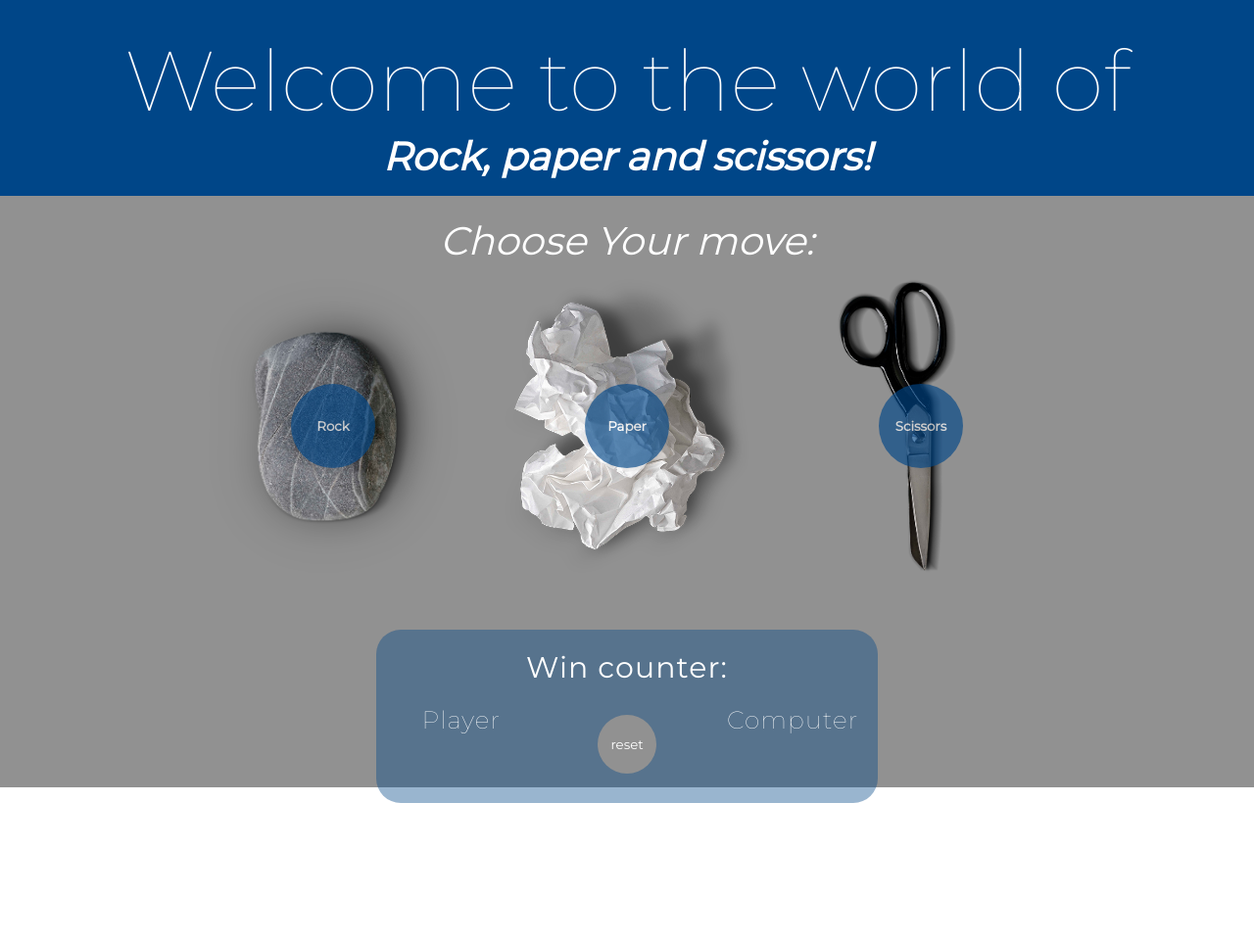
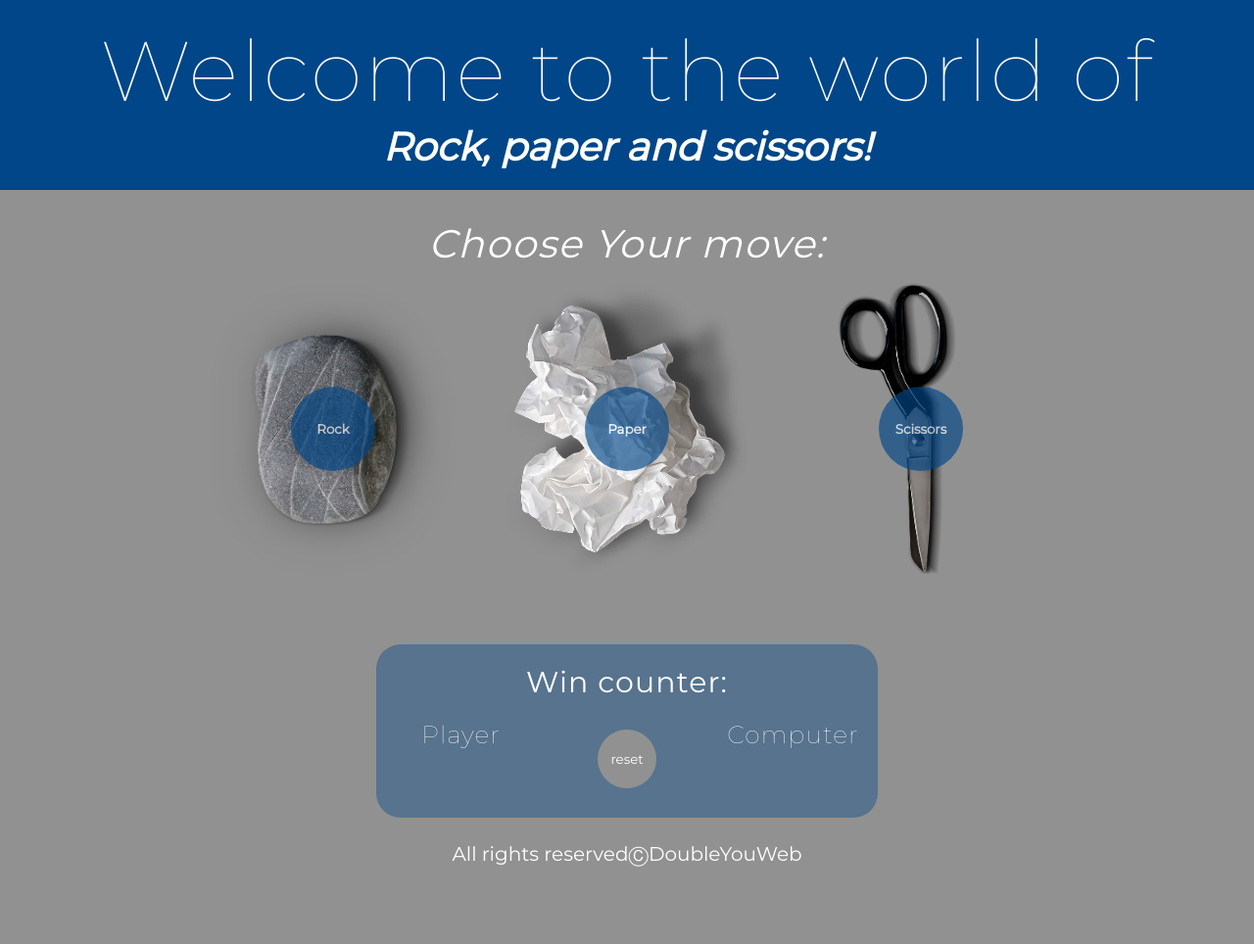
Before and after one commit to zooltar1/javascript-prework, a website: page index.html in a window 1280 px wide. Shown: the whole page at 98% size. Before the commit the page ends 820 px from the top, so only its background shows below. Drawn offline with Linux system fonts and the light colour scheme; a web font is replaced by a local one.

Commit message:
replace styling to new one, add footer, still not responsive version

```diff
--- a/index.html
+++ b/index.html
@@ -2,43 +2,42 @@
 <html lang="en">
 <head>
     <meta charset="UTF-8">
+    <meta name="viewport" content="width=device-width, initial-scale=1, shrink-to-fit=no">
     <title>Kamień, papier, nożyce</title>
     <link href="https://fonts.googleapis.com/css?family=Montserrat:400&display=swap" rel="stylesheet">
     <link href="https://fonts.googleapis.com/css?family=Montserrat:100&display=swap" rel="stylesheet">
-    <link href="http://pl.allfont.net/allfont.css?fonts=montserrat-hairline" rel="stylesheet">
     <link rel="stylesheet" href="css/style.css">
 </head>
 <body>
-    <div class="container">
     <header>
         <h1 class="title">Welcome to the world of</h1>
         <h3 class="subtitle">Rock, paper and scissors!</h3>
     </header>
     <section class="game">
-            <p>Choose Your move:</p>
-            <div id="buttons">
-                <div class="container-outer container-1">
+        <h3>Choose Your move:</h3>
+        <div class="game-inner" id="buttons">
+            <div class="container" id="container-1">
                 <button class="btn" id="play-rock">Rock</button>
            </div>
-                <div class="container-outer container-2">
+            <div class="container" id="container-2">
                 <button class="btn" id="play-paper">Paper</button>
             </div>
-                <div class="container-outer container-3">
+            <div class="container" id="container-3">
                 <button class="btn" id="play-scissors">Scissors</button>
             </div>
         </div>
-            <div id="moves">
+        <div class="moves" id="moves">
         </div>
-            <div id="messages">
+        <div class="messages" id="messages">
         </div>
     </section>
     <section class="result">
         <div class="result-inner">
-                <h1>Win counter:</h1>
+            <h3>Win counter:</h3>
             <div class="boxes">
                 <div class="box">
                     <h3>Player</h3>
-                            <div id="result-player">
+                    <div class="result-player" id="result-player">
                     </div>
                 </div>
                 <div class="box">
@@ -46,13 +45,17 @@
                 </div>
                 <div class="box">
                     <h3>Computer</h3>
-                            <div id="result-computer">
+                    <div class="result-computer" id="result-computer">
                     </div>
                 </div>
             </div>
         </div>
     </section>
+    <footer>
+        <div class="contact">
+            <a href="#">All rights reserved&#x24B8;DoubleYouWeb</a>
         </div>
+    </footer>
     <script src="js/functions.js"></script>
     <script src="js/script.js"></script>
 </body>
--- a/sass/style.scss
+++ b/sass/style.scss
@@ -6,7 +6,6 @@ $color-black: #000000;
 
 
 $font-main: 'Montserrat', sans-serif;
-$font-hairline: 'Montserrat Hairline',;
 
 
 body {
@@ -18,79 +17,86 @@ body {
 
 /* Header */
 
-.container header {
-    height: 25vh;
+header {
+    height: auto;
     width: auto;
     background-color: $color-blue;
     color: $color-light;
     z-index: 1;
+    margin: 0;
+    padding: 0;
 }
 
 
-.container header h1 {
-    padding-top: 30px;
+header h1 {
     font-family: $font-main;
     font-size: 86px;
     font-weight: 100;
-    padding-bottom: 0;
+    padding: 20px 0 0 0;
     margin: 0;
+    letter-spacing: 2.15px;
 }
 
-.container header h3 {
+header h3 {
     font-family: $font-main;
     font-size: 40px;
     font-weight: 700;
     font-style: italic;
     margin: 0;
-    padding-top: 0;
+    padding: 0 0 20px 0;
     letter-spacing: 1.07;
 }
 
 /* Game */
 
-.container .game {
-
+.game {
+    width: auto;
+    height: auto;
+    margin: 0;
+    padding: 0;
     background-color: $color-grey;
-    height: 55vh;
-    border: 1px solid $color-grey;
 }
 
-.container .game p {
+.game h3 {
     color: $color-light;
     font-family: $font-main;
     font-size: 40px;
     font-style: italic;
-    padding: 20px 0 15px 0;
+    font-weight: 400;
+    padding: 30px 0 15px 0;
     margin: 0;
+    letter-spacing: 1.38px;
 }
 
-.container .game #buttons {
+.game .game-inner {
     display: flex;
     align-items: center;
     justify-content: center;
-    margin-bottom: 40px;
+    margin: 0 0 20px 0;
+    padding: 0;
 }
 
-.container-1, .container-2, .container-3 {
+.game .game-inner .container {
     width: 300px;
     height: 300px;
+    position: relative;
 }
 
-.container-1 {
+.game .game-inner #container-1 {
     background-image: url("../images/rock.png");
     background-size: contain;
     background-position: center;
     background-repeat: no-repeat;
 }
 
-.container-2 {
+.game .game-inner #container-2 {
     background-image: url("../images/paper.png");
     background-size: contain;
     background-position: center;
     background-repeat: no-repeat;
 }
 
-.container-3 {
+.game .game-inner #container-3 {
     background-image: url("../images/scissors.png");
     background-size: contain;
     background-repeat: no-repeat;
@@ -98,11 +104,7 @@ body {
     background-position-x: 65px;
 }
 
-.container .game #buttons .container-outer {
-    position: relative;
-}
-
-.container .game #buttons .btn {
+.game .game-inner .container .btn {
     position: absolute;
     top: 50%;
     left: 50%;
@@ -118,36 +120,44 @@ body {
     font-weight: 700;
 }
 
-.container .game #buttons .btn:hover {
+.game .game-inner .container .btn:hover {
     background-color: $color-gold;
     transition: 0.5s;
     color: $color-black;
 }
 
-.container .game #moves, #messages {
-    padding-top: 10px;
+.game .moves, .messages {
+    width: auto;
+    height: auto;
+    padding: 10px 0 10px 0;
     color: $color-light;
     font-family: $font-main;
     font-size: 25px;
 }
 
+.game .messages {
+    padding-bottom: 20px;
+}
+
 /* Result */
 
-.container .result {
-    height: 20vh;
+.result {
+    height: auto;
+    width: auto;
     background-color: $color-grey;
     color: $color-light;
-    border: 1px solid $color-grey;
+    margin: 0;
+    padding: 0 0 20px 0;
 }
 
-.container .result .result-inner {
+.result .result-inner {
     width: 40%;
     margin: 0 auto;
     border-radius: 25px;
     position: relative;
 }
 
-.container .result .result-inner::after {
+.result .result-inner::after {
     content: "";
     position: absolute;
     top: 0;
@@ -160,7 +170,7 @@ body {
     border-radius: 25px;
 }
 
-.container .result .result-inner h1 {
+.result .result-inner h3 {
     z-index: 10;
     position: relative;
     margin: 0;
@@ -171,17 +181,25 @@ body {
     letter-spacing: 1.07px;
 }
 
-.container .result .result-inner .boxes {
+.result .result-inner .boxes {
     display: flex;
     align-items: center;
     justify-content: center;
     width: 100%;
-    position: relative;
     margin: 0;
+    padding: 0 0 20px 0;
 }
 
+.result .result-inner .boxes .box {
+    width: 33.1%;
+    height: 80px;
+    position: relative;
+    z-index: 25;
+    margin: 0;
+    padding: 0;
+}
 
-.container .result .result-inner .boxes .box h3 {
+.result .result-inner .boxes .box h3 {
     font-size: 25px;
     font-weight: 100;
     margin: 0;
@@ -190,16 +208,7 @@ body {
     letter-spacing: 1.07px;
 }
 
-.container .result .result-inner .boxes .box {
-    width: 33.1%;
-    height: 80px;
-    position: relative;
-    z-index: 25;
-    margin: 0 0 20px 0;
-    padding: 0;
-}
-
-.container .result .result-inner .boxes .box .btn-reset {
+.result .result-inner .boxes .box .btn-reset {
     font-family: $font-main;
     background-color: $color-grey;
     width: 60px;
@@ -211,13 +220,13 @@ body {
     margin-top: 10px;
 }
 
-.container .result .result-inner .boxes .box .btn-reset:hover {
+.result .result-inner .boxes .box .btn-reset:hover {
     background-color: $color-gold;
     color: $color-black;
     transition: 0.5s;
 }
 
-.container .result .result-inner .boxes #result-player {
+.result .result-inner .boxes .result-player {
     font-family: $font-main;
     font-size: 20px;
     font-weight: 400;
@@ -225,10 +234,30 @@ body {
     padding-top: 10px;
 }
 
-.container .result .result-inner .boxes #result-computer {
+.result .result-inner .boxes .result-computer {
     font-family: $font-main;
     font-size: 20px;
     font-weight: 400;
     letter-spacing: 1.07px;
     padding-top: 10px;
 }
+
+/* Footer */
+
+footer {
+    background-color: $color-grey;
+    color: $color-light;
+    width: auto;
+    height: auto;
+    padding: 0;
+    margin: 0;
+}
+
+footer .contact a {
+    display: block;
+    text-decoration: none;
+    color: $color-light;
+    padding: 5px 0 80px 0;
+    font-family: $font-main;
+    font-size: 20px;
+}
```
Also changed, not shown: css/style.css, 1 other file. Lines whose indentation alone changed are shown as unchanged.
